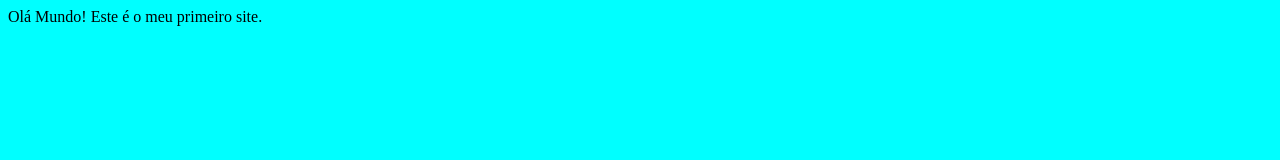
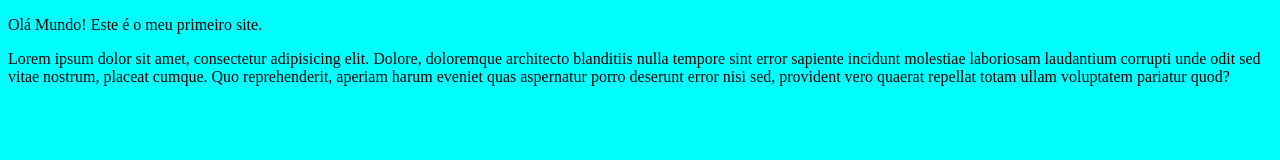
Before and after one commit to Santos5-bh/ProjetoWeb1, a plain HTML site: page index.html in a window 1280 px wide. Drawn offline with Linux system fonts and the light colour scheme.

Commit message:
UPDATE index.html

```diff
--- a/index.html
+++ b/index.html
@@ -7,7 +7,9 @@
     <link rel="stylesheet" href="style.css">
 </head>
 <body>
-    Olá Mundo! Este é o meu primeiro site. <br>
+    <p>Olá Mundo! Este é o meu primeiro site. </p>
+
+    <p>Lorem ipsum dolor sit amet, consectetur adipisicing elit. Dolore, doloremque architecto blanditiis nulla tempore sint error sapiente incidunt molestiae laboriosam laudantium corrupti unde odit sed vitae nostrum, placeat cumque. Quo reprehenderit, aperiam harum eveniet quas aspernatur porro deserunt error nisi sed, provident vero quaerat repellat totam ullam voluptatem pariatur quod?</p>
     <img src="pessoas.jpg" alt="" width="360px">
 </body>
 </html>
```
